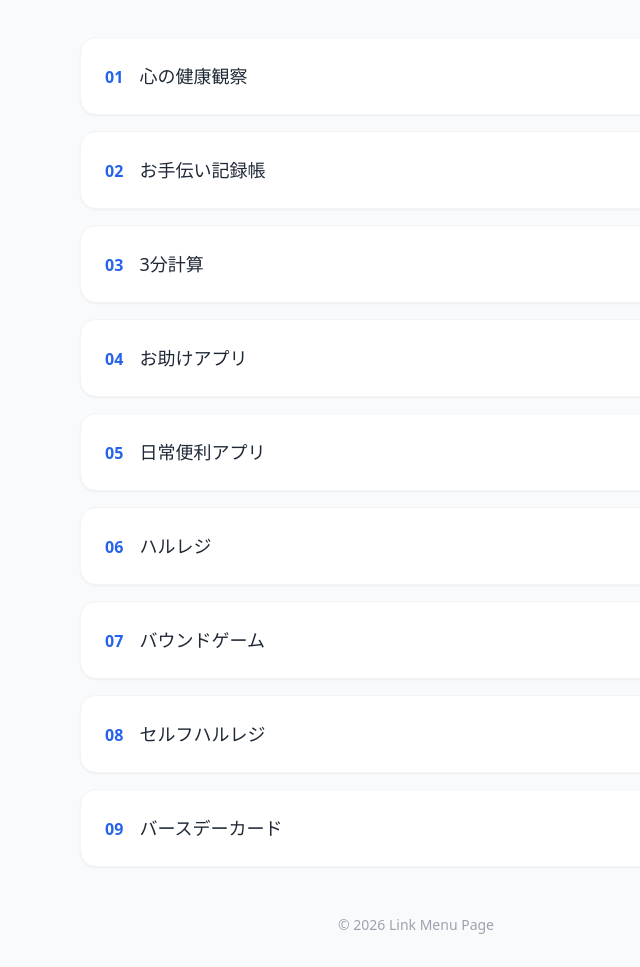
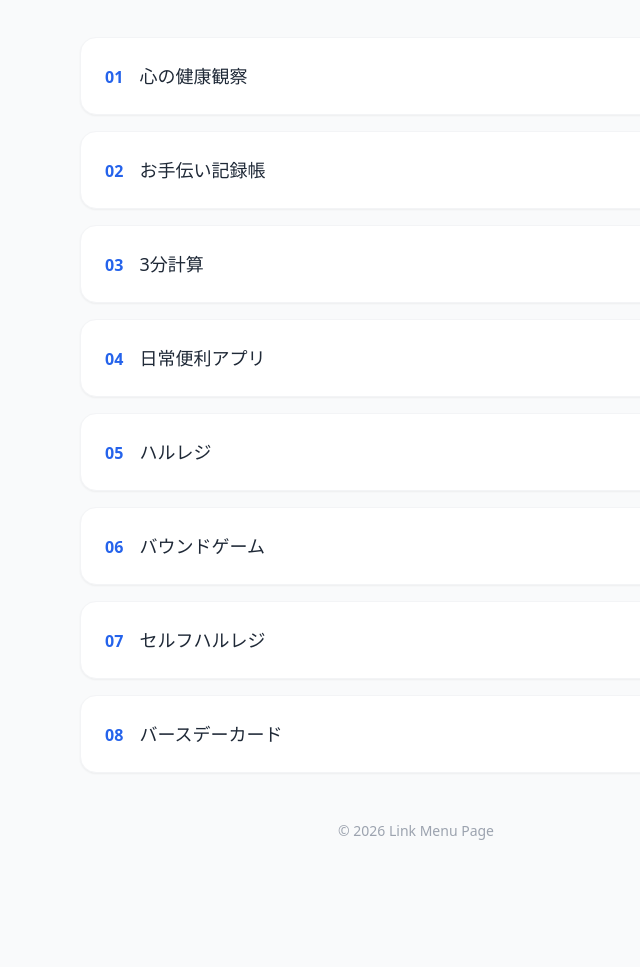
Before and after one commit to ishiinopasokon8610-afk/yokutukau-list, a plain HTML site: page index.html in a window 1280 px wide. Shown: the part 103-1070 px from the top of the page, without its empty margins (224-864 px from the left). After the commit the page ends 976 px from the top, so only its background shows below. Drawn offline with nearby package versions, Linux system fonts and the light colour scheme.

Commit message:
Update link card numbers in index.html

```diff
--- a/index.html
+++ b/index.html
@@ -40,45 +40,38 @@
                 <span class="text-lg font-medium">3分計算</span>
             </a>
 
-            <a href="https://ishiinopasokon8610-afk.github.io/otasuke-apuri/"
+            <a href="https://ishiinopasokon8610-afk.github.io/nitijou-otasuke-apuri/"
                target="_blank" rel="noopener noreferrer"
                class="link-card block p-6 bg-white rounded-2xl border border-gray-100 shadow-sm hover:border-blue-500">
                 <span class="text-blue-600 font-bold mr-3">04</span>
-                <span class="text-lg font-medium">お助けアプリ</span>
-            </a>
-
-            <a href="https://ishiinopasokon8610-afk.github.io/nitijou-otasuke-apuri/"
-               target="_blank" rel="noopener noreferrer"
-               class="link-card block p-6 bg-white rounded-2xl border border-gray-100 shadow-sm hover:border-blue-500">
-                <span class="text-blue-600 font-bold mr-3">05</span>
                 <span class="text-lg font-medium">日常便利アプリ</span>
             </a>
 
             <a href="https://ishiinopasokon8610-afk.github.io/register-sumareji/"
                target="_blank" rel="noopener noreferrer"
                class="link-card block p-6 bg-white rounded-2xl border border-gray-100 shadow-sm hover:border-blue-500">
-                <span class="text-blue-600 font-bold mr-3">06</span>
+                <span class="text-blue-600 font-bold mr-3">05</span>
                 <span class="text-lg font-medium">ハルレジ</span>
             </a>
 
             <a href="https://ishiinopasokon8610-afk.github.io/Bounce-Game/"
                target="_blank" rel="noopener noreferrer"
                class="link-card block p-6 bg-white rounded-2xl border border-gray-100 shadow-sm hover:border-blue-500">
-                <span class="text-blue-600 font-bold mr-3">07</span>
+                <span class="text-blue-600 font-bold mr-3">06</span>
                 <span class="text-lg font-medium">バウンドゲーム</span>
             </a>
 
              <a href="https://ishiinopasokon8610-afk.github.io/Self-harureji/"
                target="_blank" rel="noopener noreferrer"
                class="link-card block p-6 bg-white rounded-2xl border border-gray-100 shadow-sm hover:border-blue-500">
-                <span class="text-blue-600 font-bold mr-3">08</span>
+                <span class="text-blue-600 font-bold mr-3">07</span>
                 <span class="text-lg font-medium">セルフハルレジ</span>
             </a>
 
              <a href="https://ishiinopasokon8610-afk.github.io/happybirthday-card/"
                target="_blank" rel="noopener noreferrer"
                class="link-card block p-6 bg-white rounded-2xl border border-gray-100 shadow-sm hover:border-blue-500">
-                <span class="text-blue-600 font-bold mr-3">09</span>
+                <span class="text-blue-600 font-bold mr-3">08</span>
                 <span class="text-lg font-medium">バースデーカード</span>
             </a>
         </main>
```
